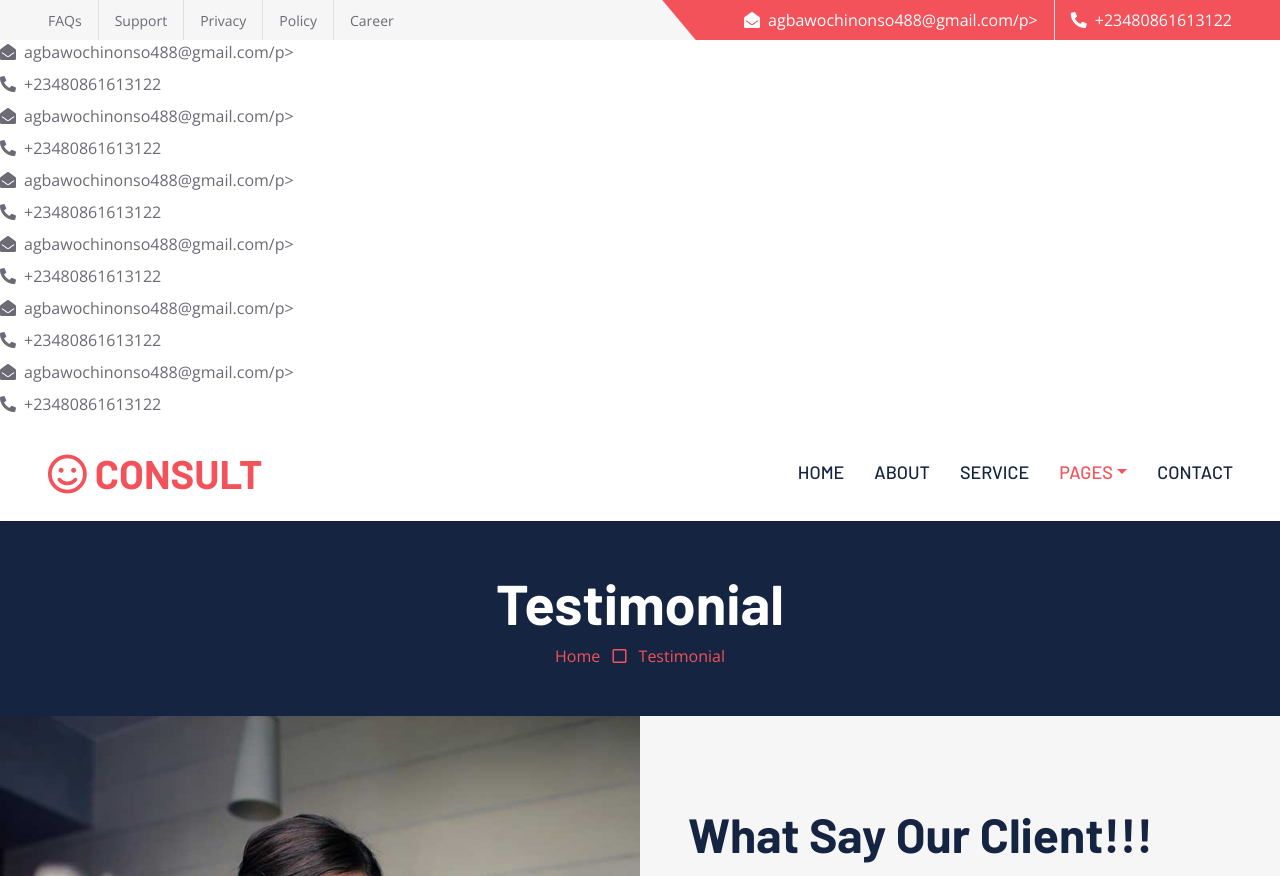
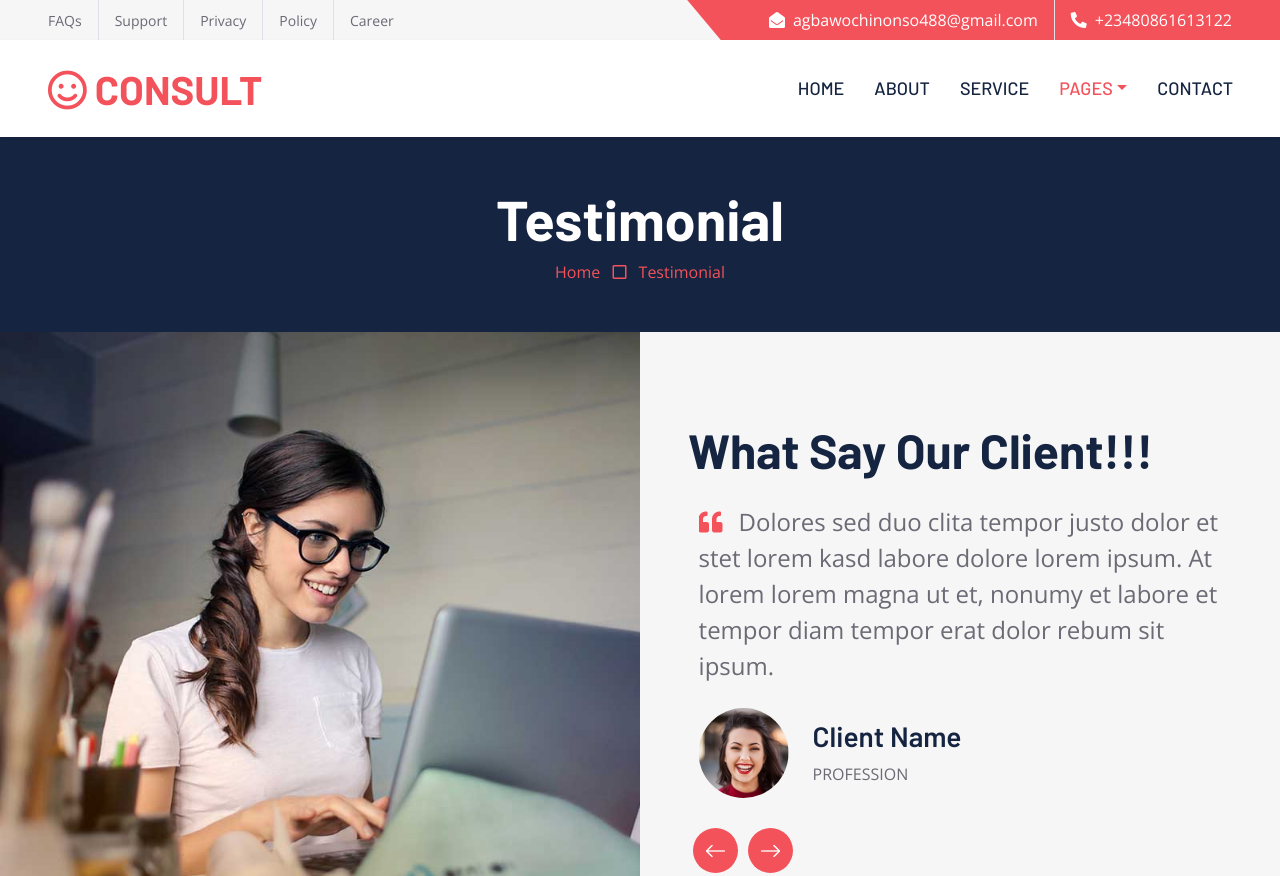
Before and after one commit to smartobi/awspipeline, a plain HTML site: page testimonial.html in a window 1280 px wide. Shown: the top 876 px of the page. Drawn offline with nearby package versions, Linux system fonts and the light colour scheme.

Commit message:
new update

```diff
--- a/testimonial.html
+++ b/testimonial.html
@@ -46,55 +46,7 @@
             <div class="col-md-6 text-center text-lg-end">
                 <div class="position-relative d-inline-flex align-items-center bg-primary text-white top-shape px-5">
                     <div class="me-3 pe-3 border-end py-2">
-                        <p class="m-0"><i class="fa fa-envelope-open me-2"></i>agbawochinonso488@gmail.com/p>
-                        </div>
-                        <div class="py-2">
-                            <p class="m-0"><i class="fa fa-phone-alt me-2"></i>+23480861613122</p>
-                        </div>
-                    </div>
-                </div>
-            </div>
-        </div>    <p class="m-0"><i class="fa fa-envelope-open me-2"></i>agbawochinonso488@gmail.com/p>
-        </div>
-        <div class="py-2">
-            <p class="m-0"><i class="fa fa-phone-alt me-2"></i>+23480861613122</p>
-        </div>
-    </div>
-</div>
-</div>
-</div>    <p class="m-0"><i class="fa fa-envelope-open me-2"></i>agbawochinonso488@gmail.com/p>
-                    </div>
-                    <div class="py-2">
-                        <p class="m-0"><i class="fa fa-phone-alt me-2"></i>+23480861613122</p>
-                    </div>
-                </div>
-            </div>
-        </div>
-    </div>    <p class="m-0"><i class="fa fa-envelope-open me-2"></i>agbawochinonso488@gmail.com/p>
-                    </div>
-                    <div class="py-2">
-                        <p class="m-0"><i class="fa fa-phone-alt me-2"></i>+23480861613122</p>
-                    </div>
-                </div>
-            </div>
-        </div>
-    </div>    <p class="m-0"><i class="fa fa-envelope-open me-2"></i>agbawochinonso488@gmail.com/p>
-                    </div>
-                    <div class="py-2">
-                        <p class="m-0"><i class="fa fa-phone-alt me-2"></i>+23480861613122</p>
-                    </div>
-                </div>
-            </div>
-        </div>
-    </div>    <p class="m-0"><i class="fa fa-envelope-open me-2"></i>agbawochinonso488@gmail.com/p>
-    </div>
-    <div class="py-2">
-        <p class="m-0"><i class="fa fa-phone-alt me-2"></i>+23480861613122</p>
-    </div>
-</div>
-</div>
-</div>
-</div>    <p class="m-0"><i class="fa fa-envelope-open me-2"></i>agbawochinonso488@gmail.com/p>
+                       <p class="m-0"><i class="fa fa-envelope-open me-2"></i>agbawochinonso488@gmail.com</p>
                     </div>
                     <div class="py-2">
                         <p class="m-0"><i class="fa fa-phone-alt me-2"></i>+23480861613122</p>
```
Also changed, not shown: about.html (+1 -1 lines), blog.html (+1 -1 lines), contact.html (+1 -1 lines), detail.html (+1 -1 lines), feature.html (+1 -1 lines), index.html (+1 -1 lines), quote.html (+1 -1 lines), service.html (+1 -1 lines), team.html (+1 -1 lines).
